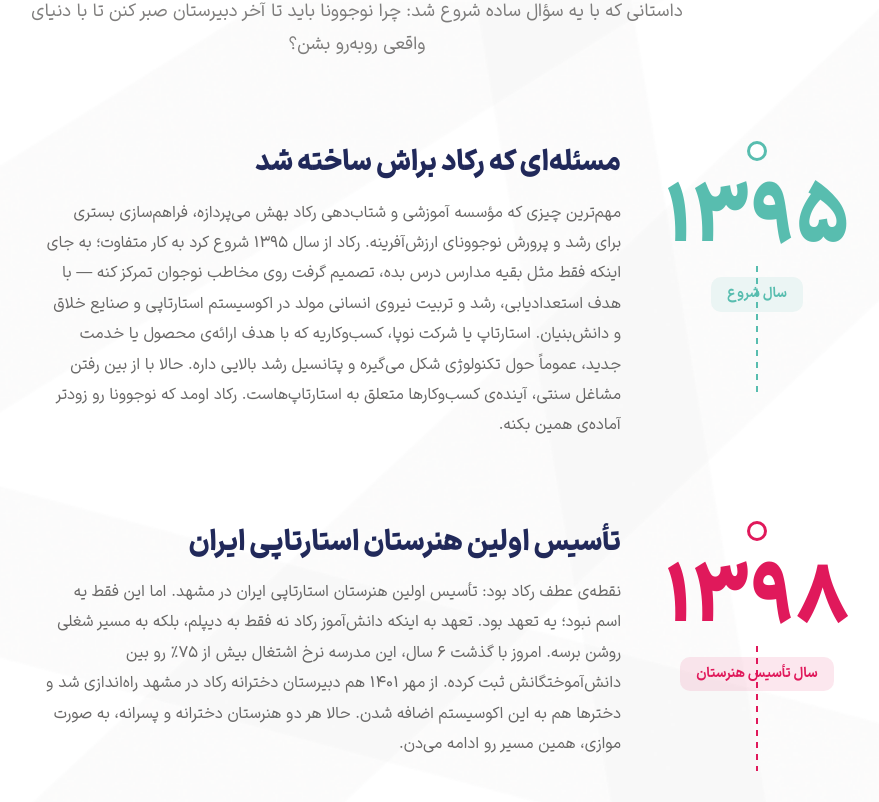
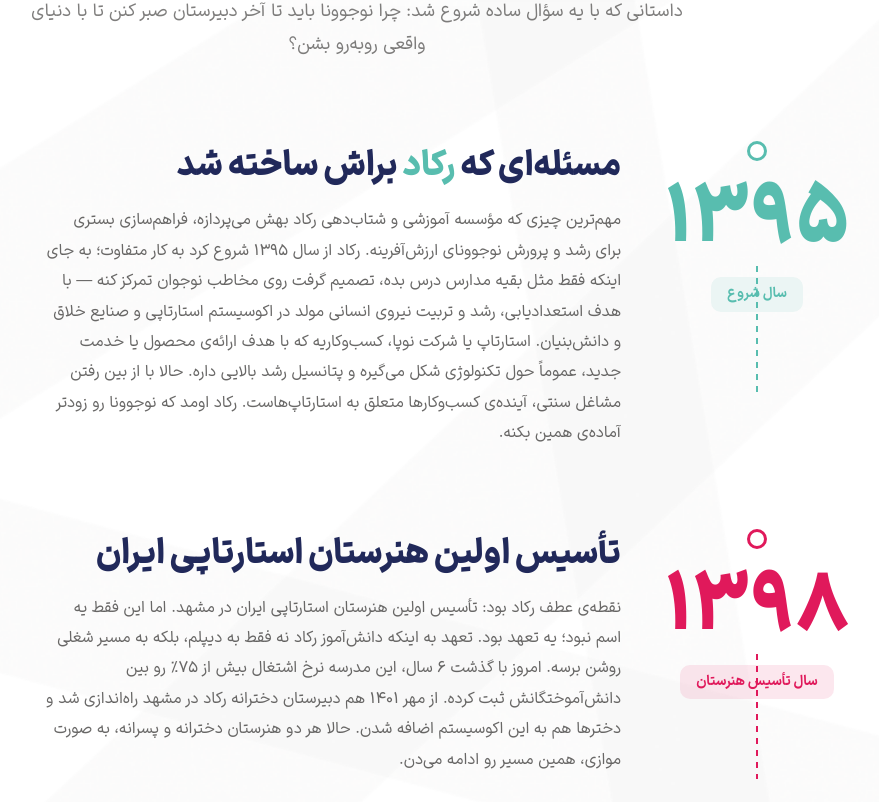
Before and after one commit to MohammadMehdiSadeghi/rokad-web, a Next.js app: page /about in a window 1280 px wide. Shown: the part 1458-2260 px from the top of the page, without its empty margins (283-1162 px from the left). Built offline with nearby package versions, Linux system fonts and the light colour scheme; no server answers.

Commit message:
fix: Story titles — رکاد teal, bigger font size

```diff
--- a/src/views/About/sections/Story/index.jsx
+++ b/src/views/About/sections/Story/index.jsx
@@ -87,9 +87,14 @@ export default function AboutStory() {
 
               {/* محتوای متنی — سمت راست */}
               <div className="flex-1 pb-12 sm:pb-16 lg:pb-20 pt-1">
-                <h3 className="font-black text-[1.125rem] sm:text-[1.5rem] lg:text-[1.75rem] leading-[1.3] mb-3 sm:mb-4 text-[#21295A]">
-                                  {m.title}
-                                </h3>
+                <h3 className="font-black text-[1.375rem] sm:text-[1.875rem] lg:text-[2.125rem] leading-[1.3] mb-3 sm:mb-4 text-[#21295A]">
+                  {m.title.split("رکاد").map((part, i, arr) => (
+                    <span key={i}>
+                      {part}
+                      {i < arr.length - 1 && <span className="text-teal">رکاد</span>}
+                    </span>
+                  ))}
+                </h3>
                 <p className="text-[0.875rem] sm:text-[1rem] leading-[1.9] text-ink/70 max-w-xl">
                   {m.body}
                 </p>
```
